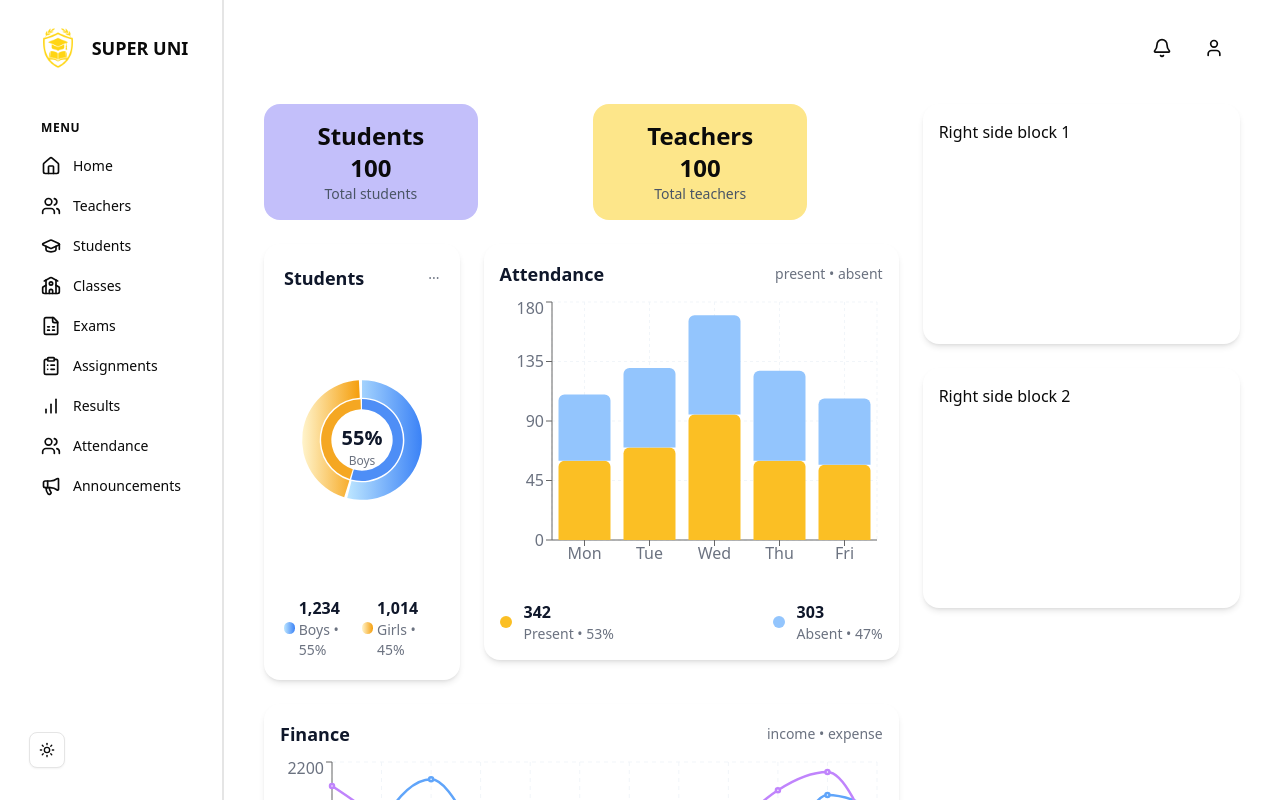
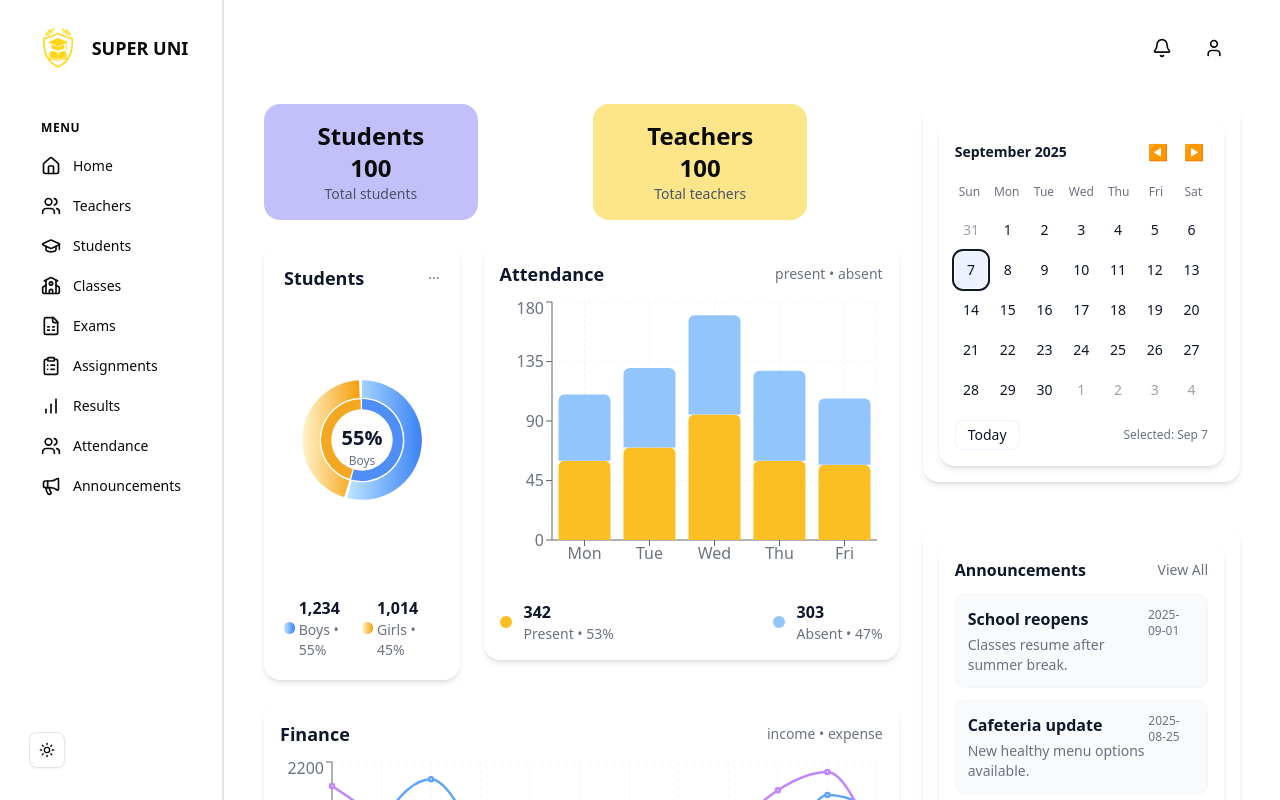
Before and after one commit to 0xSunill/super-uni, a Next.js app: page /dashboard/admin in a window 1280 px wide. Built offline with nearby package versions, Linux system fonts and the light colour scheme.

Commit message:
theme fix

```diff
--- a/app/dashboard/admin/page.tsx
+++ b/app/dashboard/admin/page.tsx
@@ -1,6 +1,8 @@
 // app/page.tsx
+import AnnouncementsList from '@/components/AnnouncementsList'
 import { AttendanceBar } from '@/components/AttendanceBar'
 import { FinanceLine } from '@/components/FinanceLine'
+import MiniCalendar from '@/components/MiniCalendar'
 import { StudentDonut } from '@/components/StudentDonut'
 import UserCard from '@/components/UserCard'
 import React from 'react'
@@ -43,11 +45,11 @@ const Page = () => {
 
             {/* Right sidebar */}
             <div className="w-full lg:w-1/3 flex flex-col gap-6">
-                <div className="bg-white dark:bg-gray-900 rounded-2xl shadow-md p-4 h-60">
-                    Right side block 1
+                <div className=" mb-5 rounded-2xl shadow-md p-4 ">
+                    <MiniCalendar />
                 </div>
-                <div className="bg-white dark:bg-gray-900 rounded-2xl shadow-md p-4 h-60">
-                    Right side block 2
+                <div className=" rounded-2xl shadow-md p-4">
+                    <AnnouncementsList />
                 </div>
             </div>
         </div>
--- /dev/null
+++ b/components/AnnouncementsList.tsx
@@ -0,0 +1,52 @@
+// components/AnnouncementsList.tsx
+"use client";
+import React from "react";
+import { useTheme } from "next-themes";
+
+export type Announcement = {
+  id: string;
+  title: string;
+  date: string; // ISO or display
+  body?: string;
+  variant?: "info" | "warning" | "success";
+};
+
+const sample: Announcement[] = [
+  { id: "1", title: "School reopens", date: "2025-09-01", body: "Classes resume after summer break." },
+  { id: "2", title: "Cafeteria update", date: "2025-08-25", body: "New healthy menu options available." },
+  { id: "3", title: "Holiday notice", date: "2025-08-10", body: "School closed for public holiday." },
+];
+
+export default function AnnouncementsList({ items = sample }: { items?: Announcement[] }) {
+  const { resolvedTheme } = useTheme();
+  const [mounted, setMounted] = React.useState(false);
+  React.useEffect(() => setMounted(true), []);
+  const isDark = mounted ? resolvedTheme === "dark" : false;
+
+  return (
+    <div className="rounded-2xl p-4 shadow-md" style={{ background: isDark ? "#1c1c1c" : "#fff" }}>
+      <div className="flex items-center justify-between mb-3">
+        <h4 className="font-semibold" style={{ color: isDark ? "#e6eef8" : "#0f172a" }}>Announcements</h4>
+        <div className="text-sm" style={{ color: isDark ? "#9aa4b2" : "#6b7280" }}>View All</div>
+      </div>
+
+      <div className="space-y-3">
+        {items.map((a) => (
+          <div
+            key={a.id}
+            className="rounded-lg p-3"
+            style={{ background: isDark ? "#000000" : "#f8fafc", border: isDark ? "1px solid rgba(255,255,255,0.03)" : "1px solid rgba(15,23,42,0.02)" }}
+          >
+            <div className="flex justify-between items-start">
+              <div>
+                <div className="font-semibold" style={{ color: isDark ? "#e6eef8" : "#0f172a" }}>{a.title}</div>
+                {a.body && <div className="text-sm mt-1" style={{ color: isDark ? "#9aa4b2" : "#6b7280" }}>{a.body}</div>}
+              </div>
+              <div className="text-xs" style={{ color: isDark ? "#9aa4b2" : "#6b7280" }}>{a.date}</div>
+            </div>
+          </div>
+        ))}
+      </div>
+    </div>
+  );
+}
--- a/components/AttendanceBar.tsx
+++ b/components/AttendanceBar.tsx
@@ -25,7 +25,7 @@ export const AttendanceBar: React.FC<{ data?: typeof sample; height?: number | s
 
     const presentColor = isDark ? "#FACC15" : "#FBBF24";
     const absentColor = isDark ? "#60A5FA" : "#93C5FD";
-    const bg = isDark ? "#071025" : "#ffffff";
+    const bg = isDark ? "#1c1c1c" : "#ffffff";
     const text = isDark ? "#e6eef8" : "#0f172a";
     const sub = isDark ? "#9aa4b2" : "#6b7280";
 
--- a/components/FinanceLine.tsx
+++ b/components/FinanceLine.tsx
@@ -24,7 +24,7 @@ export const FinanceLine: React.FC<{ data?: typeof sample; height?: number | str
 
     const incomeColor = isDark ? "#9EE7FF" : "#60A5FA";
     const expenseColor = isDark ? "#D8C7FF" : "#C084FC";
-    const bg = isDark ? "#071025" : "#fff";
+    const bg = isDark ? "#1c1c1c" : "#fff";
     const text = isDark ? "#e6eef8" : "#0f172a";
     const sub = isDark ? "#9aa4b2" : "#6b7280";
 
--- /dev/null
+++ b/components/MiniCalendar.tsx
@@ -0,0 +1,128 @@
+// components/MiniCalendar.tsx
+"use client";
+import React, { useState, useMemo, useEffect } from "react";
+import dayjs from "dayjs";
+import { useTheme } from "next-themes";
+
+type Props = {
+  onSelect?: (date: Date) => void;
+};
+
+export default function MiniCalendar({ onSelect }: Props) {
+  const { resolvedTheme } = useTheme();
+  const [mounted, setMounted] = useState(false);
+  useEffect(() => setMounted(true), []);
+  const isDark = mounted ? resolvedTheme === "dark" : false;
+
+  const [viewDate, setViewDate] = useState(dayjs());
+  const [selected, setSelected] = useState<dayjs.Dayjs | null>(dayjs());
+
+  const startOfMonth = viewDate.startOf("month");
+  const endOfMonth = viewDate.endOf("month");
+  const startWeek = startOfMonth.startOf("week");
+  const endWeek = endOfMonth.endOf("week");
+
+  const days = useMemo(() => {
+    const d: dayjs.Dayjs[] = [];
+    let cur = startWeek;
+    while (cur.isBefore(endWeek) || cur.isSame(endWeek)) {
+      d.push(cur);
+      cur = cur.add(1, "day");
+    }
+    return d;
+  }, [viewDate]);
+
+  function prevMonth() {
+    setViewDate((v) => v.subtract(1, "month"));
+  }
+  function nextMonth() {
+    setViewDate((v) => v.add(1, "month"));
+  }
+  function goToday() {
+    const now = dayjs();
+    setViewDate(now);
+    setSelected(now);
+    onSelect?.(now.toDate());
+  }
+
+  return (
+    <div
+      className="rounded-2xl p-4 shadow-md"
+      style={{ background: isDark ? "#1c1c1c" : "#fff" }}
+    >
+      <div className="flex items-center justify-between mb-3">
+        <div>
+          <div className="text-sm font-semibold" style={{ color: isDark ? "#e6eef8" : "#0f172a" }}>
+            {viewDate.format("MMMM YYYY")}
+          </div>
+        </div>
+
+        <div className="flex items-center gap-2">
+          <button
+            aria-label="Previous month"
+            onClick={prevMonth}
+            className="p-1 rounded hover:bg-gray-100 dark:hover:bg-[#0b1220]"
+            style={{ color: isDark ? "#9aa4b2" : "#6b7280" }}
+          >
+            ◀
+          </button>
+          <button
+            aria-label="Next month"
+            onClick={nextMonth}
+            className="p-1 rounded hover:bg-gray-100 dark:hover:bg-[#0b1220]"
+            style={{ color: isDark ? "#9aa4b2" : "#6b7280" }}
+          >
+            ▶
+          </button>
+        </div>
+      </div>
+
+      <div className="grid grid-cols-7 gap-2 text-center text-xs mb-2" style={{ color: isDark ? "#9aa4b2" : "#6b7280" }}>
+        {["Sun", "Mon", "Tue", "Wed", "Thu", "Fri", "Sat"].map((d) => (
+          <div key={d} className="py-1">{d}</div>
+        ))}
+      </div>
+
+      <div className="grid grid-cols-7 gap-1">
+        {days.map((d) => {
+          const isCurrentMonth = d.month() === viewDate.month();
+          const isToday = d.isSame(dayjs(), "day");
+          const isSelected = selected && d.isSame(selected, "day");
+
+          return (
+            <button
+              key={d.toString()}
+              onClick={() => {
+                setSelected(d);
+                onSelect?.(d.toDate());
+              }}
+              className={`py-2 rounded-md text-sm flex items-center justify-center
+                ${isCurrentMonth ? "" : "opacity-40"}
+                ${isSelected ? "ring-2 ring-offset-1" : ""}
+              `}
+              style={{
+                background: isSelected ? (isDark ? "#0b1220" : "#EEF2FF") : "transparent",
+                color: isSelected ? (isDark ? "#9EE7FF" : "#0f172a") : isToday ? (isDark ? "#9EE7FF" : "#2563EB") : (isDark ? "#e6eef8" : "#0f172a"),
+              }}
+            >
+              <span className="select-none">{d.date()}</span>
+            </button>
+          );
+        })}
+      </div>
+
+      <div className="mt-3 flex items-center justify-between">
+        <button
+          onClick={goToday}
+          className="text-sm px-3 py-1 rounded-md border"
+          style={{ color: isDark ? "#e6eef8" : "#0f172a", borderColor: isDark ? "rgba(255,255,255,0.04)" : "#eef2ff" }}
+        >
+          Today
+        </button>
+        <div className="text-xs" style={{ color: isDark ? "#9aa4b2" : "#6b7280" }}>
+          {selected ? `Selected: ${selected.format("MMM D")}` : ""}
+        </div>
+      </div>
+    </div>
+  );
+}
--- a/components/StudentDonut.tsx
+++ b/components/StudentDonut.tsx
@@ -28,7 +28,7 @@ export const StudentDonut: React.FC<{ data?: Row[]; height?: number | string }>
   const DARK = {
     boys: ["#083358", "#60A5FA"],
     girls: ["#5f3206", "#FACC15"],
-    card: "#071025",
+    card: "#1c1c1c",
     text: "#e6eef8",
     sub: "#9aa4b2",
   };
--- a/package.json
+++ b/package.json
@@ -16,6 +16,7 @@
     "@supabase/supabase-js": "^2.57.2",
     "class-variance-authority": "^0.7.1",
     "clsx": "^2.1.1",
+    "dayjs": "^1.11.18",
     "lucide-react": "^0.542.0",
     "next": "15.5.0",
     "next-themes": "^0.4.6",
```
Also changed, not shown: 1 other file (tests, documents, lock files or other folders).
